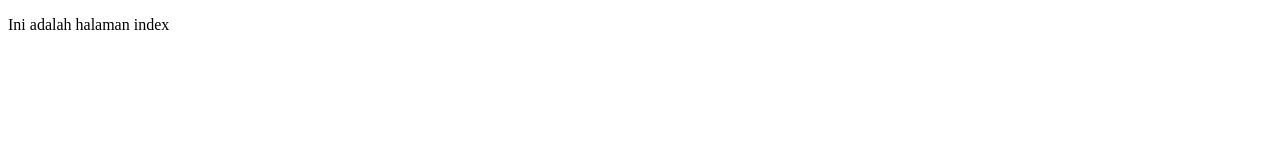
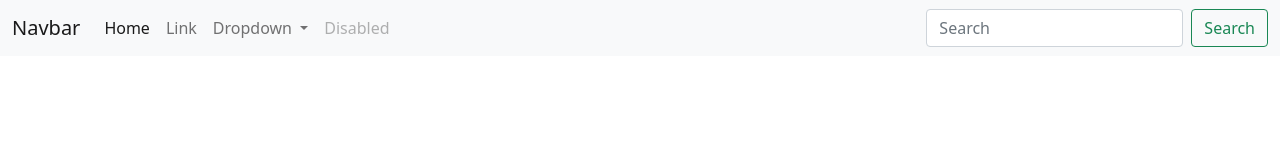
Before and after one commit to Ardian726/tutorial-merge, a plain HTML site: page index.html in a window 1280 px wide. Drawn offline with nearby package versions, Linux system fonts and the light colour scheme.

Commit message:
Melakukan penambahan css Bootstrap

```diff
--- a/index.html
+++ b/index.html
@@ -5,8 +5,53 @@
     <meta http-equiv="X-UA-Compatible" content="IE=edge">
     <meta name="viewport" content="width=device-width, initial-scale=1.0">
     <title>Document</title>
+    <link href="https://cdn.jsdelivr.net/npm/bootstrap@5.0.2/dist/css/bootstrap.min.css" rel="stylesheet" integrity="sha384-EVSTQN3/azprG1Anm3QDgpJLIm9Nao0Yz1ztcQTwFspd3yD65VohhpuuCOmLASjC" crossorigin="anonymous">
+    <link rel="stylesheet" href="css/style.css">
 </head>
 <body>
-    <p>Ini adalah halaman index</p>
+    <!-- Navbar -->
+    <nav class="navbar navbar-expand-lg navbar-light bg-light">
+        <div class="container-fluid">
+          <a class="navbar-brand" href="#">Navbar</a>
+          <button class="navbar-toggler" type="button" data-bs-toggle="collapse" data-bs-target="#navbarSupportedContent" aria-controls="navbarSupportedContent" aria-expanded="false" aria-label="Toggle navigation">
+            <span class="navbar-toggler-icon"></span>
+          </button>
+          <div class="collapse navbar-collapse" id="navbarSupportedContent">
+            <ul class="navbar-nav me-auto mb-2 mb-lg-0">
+              <li class="nav-item">
+                <a class="nav-link active" aria-current="page" href="#">Home</a>
+              </li>
+              <li class="nav-item">
+                <a class="nav-link" href="#">Link</a>
+              </li>
+              <li class="nav-item dropdown">
+                <a class="nav-link dropdown-toggle" href="#" id="navbarDropdown" role="button" data-bs-toggle="dropdown" aria-expanded="false">
+                  Dropdown
+                </a>
+                <ul class="dropdown-menu" aria-labelledby="navbarDropdown">
+                  <li><a class="dropdown-item" href="#">Action</a></li>
+                  <li><a class="dropdown-item" href="#">Another action</a></li>
+                  <li><hr class="dropdown-divider"></li>
+                  <li><a class="dropdown-item" href="#">Something else here</a></li>
+                </ul>
+              </li>
+              <li class="nav-item">
+                <a class="nav-link disabled" href="#" tabindex="-1" aria-disabled="true">Disabled</a>
+              </li>
+            </ul>
+            <form class="d-flex">
+              <input class="form-control me-2" type="search" placeholder="Search" aria-label="Search">
+              <button class="btn btn-outline-success" type="submit">Search</button>
+            </form>
+          </div>
+        </div>
+    </nav>
+    <!-- Navbar -->
+
+    <!-- Javascript -->
+    <script src="https://cdn.jsdelivr.net/npm/@popperjs/core@2.9.2/dist/umd/popper.min.js" integrity="sha384-IQsoLXl5PILFhosVNubq5LC7Qb9DXgDA9i+tQ8Zj3iwWAwPtgFTxbJ8NT4GN1R8p" crossorigin="anonymous"></script>
+    <script src="https://cdn.jsdelivr.net/npm/bootstrap@5.0.2/dist/js/bootstrap.min.js" integrity="sha384-cVKIPhGWiC2Al4u+LWgxfKTRIcfu0JTxR+EQDz/bgldoEyl4H0zUF0QKbrJ0EcQF" crossorigin="anonymous"></script>
+    <script src="js/file.js"></script>
+    <!-- Javascript -->
 </body>
 </html>
```
